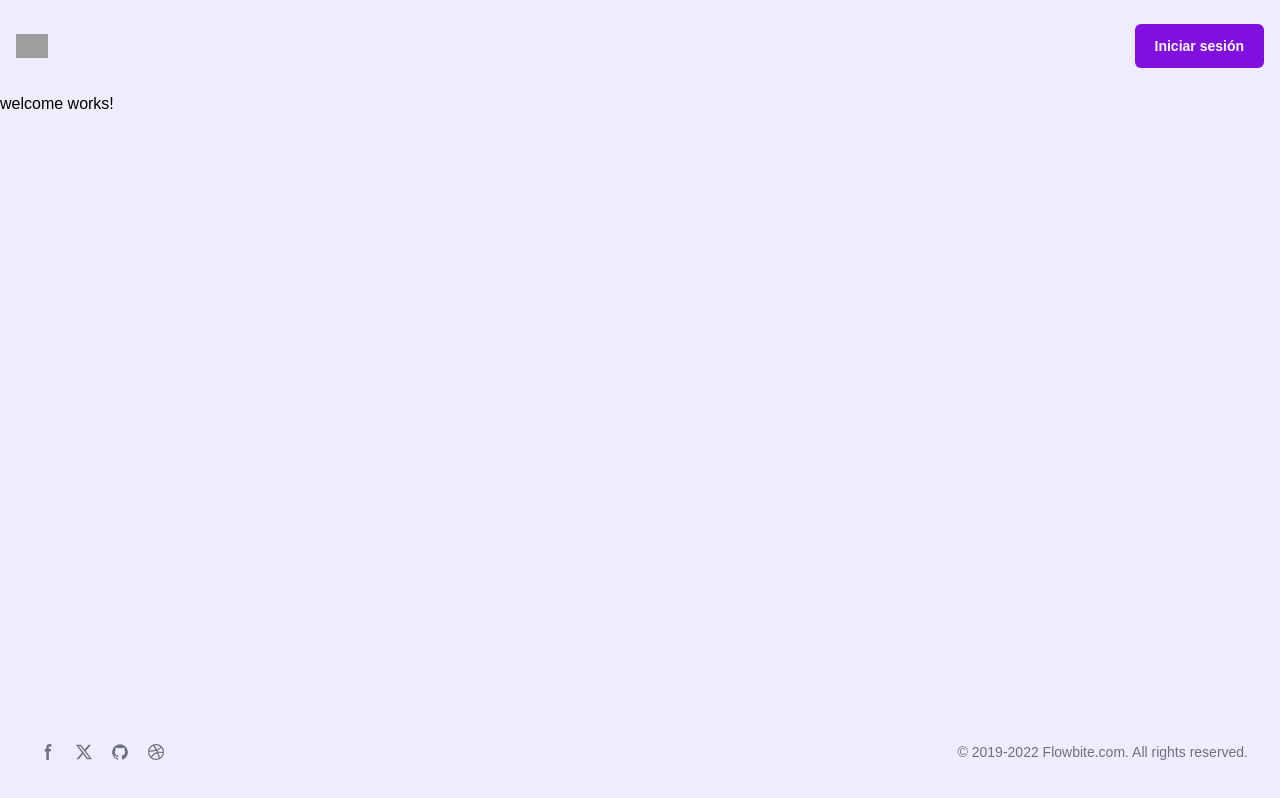
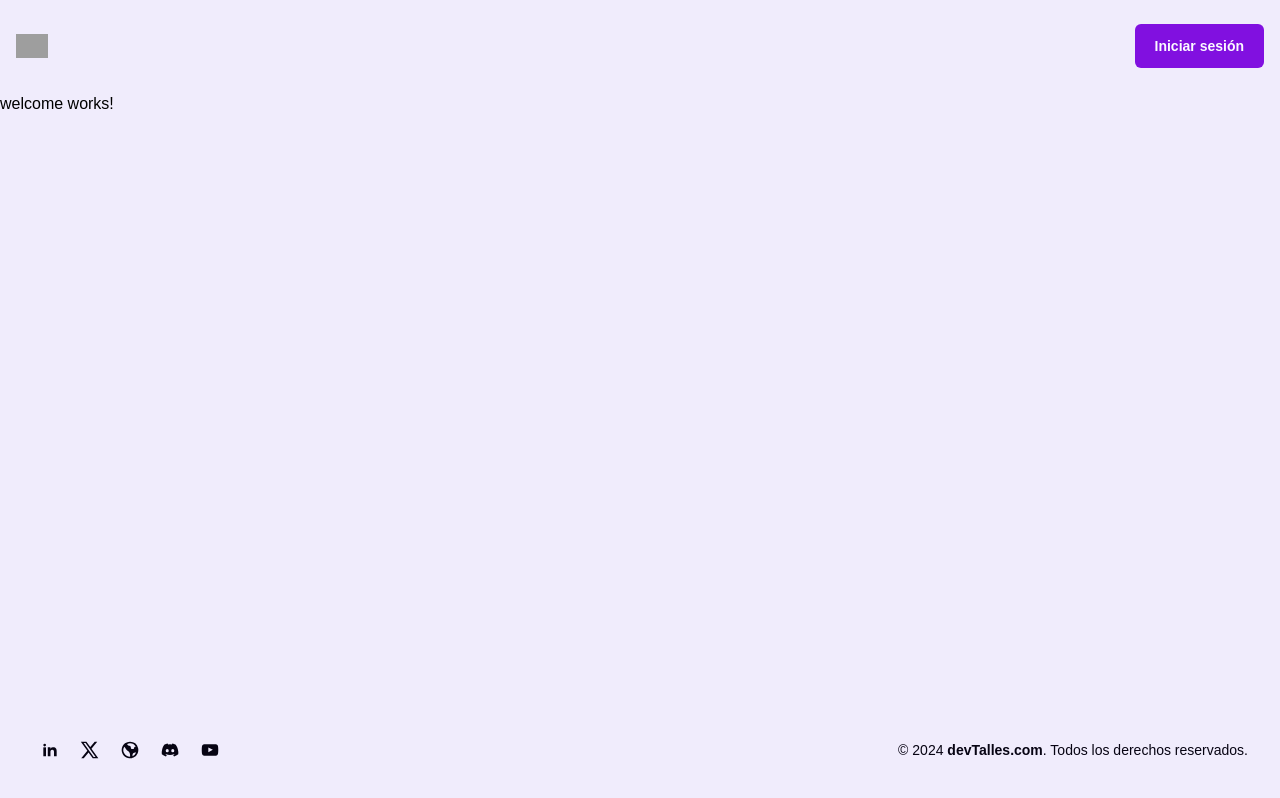
Before and after one commit to King-Monkey-Reloaded/quest-2024-client, an Angular app: page /welcome in a window 1280 px wide. Built offline with nearby package versions, Linux system fonts and the light colour scheme; grey boxes are pictures that could not be loaded.

Commit message:
Palette colors, footer and navbar

```diff
--- a/src/app/shared/components/footer/footer.component.html
+++ b/src/app/shared/components/footer/footer.component.html
@@ -1,49 +1,92 @@
 <footer>
-    <div class="fixed bottom-0 left-0 right-0 max-w-screen-xl w-full flex flex-wrap items-center justify-between mx-auto sm:items-center sm:justify-between p-4 sm:p-6 xl:p-8">
+    <div
+        class="fixed bottom-0 left-0 right-0 max-w-screen-xl w-full flex flex-wrap items-center justify-between mx-auto sm:items-center sm:justify-between p-4 sm:p-6 xl:p-8">
         <div class="flex justify-center items-center space-x-1">
-          <a href="#" data-tooltip-target="tooltip-facebook" class="inline-flex justify-center p-2 text-gray-500 rounded-lg cursor-pointer dark:text-gray-400 dark:hover:text-white hover:text-gray-900 hover:bg-gray-100 dark:hover:bg-gray-600">
-              <svg class="w-4 h-4" aria-hidden="true" xmlns="http://www.w3.org/2000/svg" fill="currentColor" viewBox="0 0 8 19">
-                  <path fill-rule="evenodd" d="M6.135 3H8V0H6.135a4.147 4.147 0 0 0-4.142 4.142V6H0v3h2v9.938h3V9h2.021l.592-3H5V3.591A.6.6 0 0 1 5.592 3h.543Z" clip-rule="evenodd"/>
+            <!-- LinkedIn -->
+            <a href="https://www.linkedin.com/school/devtalles/" target="_blank" data-tooltip-target="tooltip-linkedin"
+                class="inline-flex justify-center p-2 rounded-lg cursor-pointer hover:text-jaguar-950 hover:bg-primary-100">
+                <svg class="w-[20px] h-[20px] text-jaguar-950" aria-hidden="true" xmlns="http://www.w3.org/2000/svg"
+                    width="24" height="24" fill="currentColor" viewBox="0 0 24 24">
+                    <path fill-rule="evenodd"
+                        d="M12.51 8.796v1.697a3.738 3.738 0 0 1 3.288-1.684c3.455 0 4.202 2.16 4.202 4.97V19.5h-3.2v-5.072c0-1.21-.244-2.766-2.128-2.766-1.827 0-2.139 1.317-2.139 2.676V19.5h-3.19V8.796h3.168ZM7.2 6.106a1.61 1.61 0 0 1-.988 1.483 1.595 1.595 0 0 1-1.743-.348A1.607 1.607 0 0 1 5.6 4.5a1.601 1.601 0 0 1 1.6 1.606Z"
+                        clip-rule="evenodd" />
+                    <path d="M7.2 8.809H4V19.5h3.2V8.809Z" />
                 </svg>
-              <span class="sr-only">Facebook</span>
+                <span class="sr-only">LinkedIn</span>
             </a>
-          <div id="tooltip-facebook" role="tooltip" class="inline-block absolute invisible z-10 py-2 px-3 text-sm font-medium text-white bg-gray-900 rounded-lg shadow-sm opacity-0 transition-opacity duration-300 tooltip dark:bg-gray-700">
-              Like us on Facebook
+            <div id="tooltip-linkedin" role="tooltip"
+                class="inline-block absolute invisible z-10 py-2 px-3 text-sm font-medium text-lilac-50 bg-jaguar-950 rounded-lg shadow-sm opacity-0 transition-opacity duration-300 tooltip">
+                Síguenos en LinkedIn
                 <div class="tooltip-arrow" data-popper-arrow></div>
             </div>
-          <a href="#" data-tooltip-target="tooltip-twitter" class="inline-flex justify-center p-2 text-gray-500 rounded-lg cursor-pointer dark:text-gray-400 dark:hover:text-white hover:text-gray-900 hover:bg-gray-100 dark:hover:bg-gray-600">
-              <svg class="w-4 h-4" aria-hidden="true" xmlns="http://www.w3.org/2000/svg" fill="none" viewBox="0 0 20 20">
-                  <path fill="currentColor" d="M12.186 8.672 18.743.947h-2.927l-5.005 5.9-4.44-5.9H0l7.434 9.876-6.986 8.23h2.927l5.434-6.4 4.82 6.4H20L12.186 8.672Zm-2.267 2.671L8.544 9.515 3.2 2.42h2.2l4.312 5.719 1.375 1.828 5.731 7.613h-2.2l-4.699-6.237Z"/>
+            <!-- Twitter -->
+            <a href="https://twitter.com/DevTalles" target="_blank" data-tooltip-target="tooltip-x"
+                class="inline-flex justify-center p-2 rounded-lg cursor-pointer hover:text-jaguar-950 hover:bg-primary-100">
+                <svg class="w-[20px] h-[20px] text-jaguar-950" aria-hidden="true" xmlns="http://www.w3.org/2000/svg"
+                    width="24" height="24" fill="currentColor" viewBox="0 0 24 24">
+                    <path
+                        d="M13.795 10.533 20.68 2h-3.073l-5.255 6.517L7.69 2H1l7.806 10.91L1.47 22h3.074l5.705-7.07L15.31 22H22l-8.205-11.467Zm-2.38 2.95L9.97 11.464 4.36 3.627h2.31l4.528 6.317 1.443 2.02 6.018 8.409h-2.31l-4.934-6.89Z" />
                 </svg>
-              <span class="sr-only">Twitter</span>
+                <span class="sr-only">X</span>
             </a>
-          <div id="tooltip-twitter" role="tooltip" class="inline-block absolute invisible z-10 py-2 px-3 text-sm font-medium text-white bg-gray-900 rounded-lg shadow-sm opacity-0 transition-opacity duration-300 tooltip dark:bg-gray-700">
-              Follow us on Twitter
+            <div id="tooltip-x" role="tooltip"
+                class="inline-block absolute invisible z-10 py-2 px-3 text-sm font-medium text-lilac-50 bg-jaguar-950 rounded-lg shadow-sm opacity-0 transition-opacity duration-300 tooltip">
+                Síguenos en X
                 <div class="tooltip-arrow" data-popper-arrow></div>
             </div>
-          <a href="#" data-tooltip-target="tooltip-github" class="inline-flex justify-center p-2 text-gray-500 rounded-lg cursor-pointer dark:text-gray-400 dark:hover:text-white hover:text-gray-900 hover:bg-gray-100 dark:hover:bg-gray-600">
-              <svg class="w-4 h-4" aria-hidden="true" xmlns="http://www.w3.org/2000/svg" fill="currentColor" viewBox="0 0 20 20">
-                  <path fill-rule="evenodd" d="M10 .333A9.911 9.911 0 0 0 6.866 19.65c.5.092.678-.215.678-.477 0-.237-.01-1.017-.014-1.845-2.757.6-3.338-1.169-3.338-1.169a2.627 2.627 0 0 0-1.1-1.451c-.9-.615.07-.6.07-.6a2.084 2.084 0 0 1 1.518 1.021 2.11 2.11 0 0 0 2.884.823c.044-.503.268-.973.63-1.325-2.2-.25-4.516-1.1-4.516-4.9A3.832 3.832 0 0 1 4.7 7.068a3.56 3.56 0 0 1 .095-2.623s.832-.266 2.726 1.016a9.409 9.409 0 0 1 4.962 0c1.89-1.282 2.717-1.016 2.717-1.016.366.83.402 1.768.1 2.623a3.827 3.827 0 0 1 1.02 2.659c0 3.807-2.319 4.644-4.525 4.889a2.366 2.366 0 0 1 .673 1.834c0 1.326-.012 2.394-.012 2.72 0 .263.18.572.681.475A9.911 9.911 0 0 0 10 .333Z" clip-rule="evenodd"/>
+            <!-- Internet -->
+            <a href="https://cursos.devtalles.com/" target="_blank" data-tooltip-target="tooltip-internet"
+                class="inline-flex justify-center p-2 rounded-lg cursor-pointer hover:text-jaguar-950 hover:bg-primary-100">
+                <svg class="w-[20px] h-[20px] text-jaguar-950" aria-hidden="true" xmlns="http://www.w3.org/2000/svg"
+                    width="24" height="24" fill="currentColor" viewBox="0 0 24 24">
+                    <path fill-rule="evenodd"
+                        d="M8.64 4.737A7.97 7.97 0 0 1 12 4a7.997 7.997 0 0 1 6.933 4.006h-.738c-.65 0-1.177.25-1.177.9 0 .33 0 2.04-2.026 2.008-1.972 0-1.972-1.732-1.972-2.008 0-1.429-.787-1.65-1.752-1.923-.374-.105-.774-.218-1.166-.411-1.004-.497-1.347-1.183-1.461-1.835ZM6 4a10.06 10.06 0 0 0-2.812 3.27A9.956 9.956 0 0 0 2 12c0 5.289 4.106 9.619 9.304 9.976l.054.004a10.12 10.12 0 0 0 1.155.007h.002a10.024 10.024 0 0 0 1.5-.19 9.925 9.925 0 0 0 2.259-.754 10.041 10.041 0 0 0 4.987-5.263A9.917 9.917 0 0 0 22 12a10.025 10.025 0 0 0-.315-2.5A10.001 10.001 0 0 0 12 2a9.964 9.964 0 0 0-6 2Zm13.372 11.113a2.575 2.575 0 0 0-.75-.112h-.217A3.405 3.405 0 0 0 15 18.405v1.014a8.027 8.027 0 0 0 4.372-4.307ZM12.114 20H12A8 8 0 0 1 5.1 7.95c.95.541 1.421 1.537 1.835 2.415.209.441.403.853.637 1.162.54.712 1.063 1.019 1.591 1.328.52.305 1.047.613 1.6 1.316 1.44 1.825 1.419 4.366 1.35 5.828Z"
+                        clip-rule="evenodd" />
                 </svg>
-              <span class="sr-only">Github</span>
+                <span class="sr-only">Internet</span>
             </a>
-          <div id="tooltip-github" role="tooltip" class="inline-block absolute invisible z-10 py-2 px-3 text-sm font-medium text-white bg-gray-900 rounded-lg shadow-sm opacity-0 transition-opacity duration-300 tooltip dark:bg-gray-700">
-              Star us on GitHub
+            <div id="tooltip-internet" role="tooltip"
+                class="inline-block absolute invisible z-10 py-2 px-3 text-sm font-medium text-lilac-50 bg-jaguar-950 rounded-lg shadow-sm opacity-0 transition-opacity duration-300 tooltip">
+                Visítanos en DevTalles
                 <div class="tooltip-arrow" data-popper-arrow></div>
             </div>
-          <a href="#" data-tooltip-target="tooltip-dribbble" class="inline-flex justify-center p-2 text-gray-500 rounded-lg cursor-pointer dark:text-gray-400 dark:hover:text-white hover:text-gray-900 hover:bg-gray-100 dark:hover:bg-gray-600">
-              <svg class="w-4 h-4" aria-hidden="true" xmlns="http://www.w3.org/2000/svg" fill="currentColor" viewBox="0 0 20 20">
-                  <path fill-rule="evenodd" d="M10 0a10 10 0 1 0 10 10A10.009 10.009 0 0 0 10 0Zm6.613 4.614a8.523 8.523 0 0 1 1.93 5.32 20.094 20.094 0 0 0-5.949-.274c-.059-.149-.122-.292-.184-.441a23.879 23.879 0 0 0-.566-1.239 11.41 11.41 0 0 0 4.769-3.366ZM8 1.707a8.821 8.821 0 0 1 2-.238 8.5 8.5 0 0 1 5.664 2.152 9.608 9.608 0 0 1-4.476 3.087A45.758 45.758 0 0 0 8 1.707ZM1.642 8.262a8.57 8.57 0 0 1 4.73-5.981A53.998 53.998 0 0 1 9.54 7.222a32.078 32.078 0 0 1-7.9 1.04h.002Zm2.01 7.46a8.51 8.51 0 0 1-2.2-5.707v-.262a31.64 31.64 0 0 0 8.777-1.219c.243.477.477.964.692 1.449-.114.032-.227.067-.336.1a13.569 13.569 0 0 0-6.942 5.636l.009.003ZM10 18.556a8.508 8.508 0 0 1-5.243-1.8 11.717 11.717 0 0 1 6.7-5.332.509.509 0 0 1 .055-.02 35.65 35.65 0 0 1 1.819 6.476 8.476 8.476 0 0 1-3.331.676Zm4.772-1.462A37.232 37.232 0 0 0 13.113 11a12.513 12.513 0 0 1 5.321.364 8.56 8.56 0 0 1-3.66 5.73h-.002Z" clip-rule="evenodd"/>
+            <!-- Discord -->
+            <a href="https://discord.gg/devtalles-1130900724499365958" target="_blank"
+                data-tooltip-target="tooltip-discord"
+                class="inline-flex justify-center p-2 rounded-lg cursor-pointer hover:text-jaguar-950 hover:bg-primary-100">
+                <svg class="w-[20px] h-[20px] text-jaguar-950" aria-hidden="true" xmlns="http://www.w3.org/2000/svg"
+                    width="24" height="24" fill="currentColor" viewBox="0 0 24 24">
+                    <path
+                        d="M18.942 5.556a16.3 16.3 0 0 0-4.126-1.3 12.04 12.04 0 0 0-.529 1.1 15.175 15.175 0 0 0-4.573 0 11.586 11.586 0 0 0-.535-1.1 16.274 16.274 0 0 0-4.129 1.3 17.392 17.392 0 0 0-2.868 11.662 15.785 15.785 0 0 0 4.963 2.521c.41-.564.773-1.16 1.084-1.785a10.638 10.638 0 0 1-1.706-.83c.143-.106.283-.217.418-.331a11.664 11.664 0 0 0 10.118 0c.137.114.277.225.418.331-.544.328-1.116.606-1.71.832a12.58 12.58 0 0 0 1.084 1.785 16.46 16.46 0 0 0 5.064-2.595 17.286 17.286 0 0 0-2.973-11.59ZM8.678 14.813a1.94 1.94 0 0 1-1.8-2.045 1.93 1.93 0 0 1 1.8-2.047 1.918 1.918 0 0 1 1.8 2.047 1.929 1.929 0 0 1-1.8 2.045Zm6.644 0a1.94 1.94 0 0 1-1.8-2.045 1.93 1.93 0 0 1 1.8-2.047 1.919 1.919 0 0 1 1.8 2.047 1.93 1.93 0 0 1-1.8 2.045Z" />
                 </svg>
-              <span class="sr-only">Dribbble</span>
+                <span class="sr-only">Internet</span>
             </a>
-          <div id="tooltip-dribbble" role="tooltip" class="inline-block absolute invisible z-10 py-2 px-3 text-sm font-medium text-white bg-gray-900 rounded-lg shadow-sm opacity-0 transition-opacity duration-300 tooltip dark:bg-gray-700">
-              Follow us on Dribbble
+            <div id="tooltip-discord" role="tooltip"
+                class="inline-block absolute invisible z-10 py-2 px-3 text-sm font-medium text-lilac-50 bg-jaguar-950 rounded-lg shadow-sm opacity-0 transition-opacity duration-300 tooltip">
+                Únete a nuestro Discord
+                <div class="tooltip-arrow" data-popper-arrow></div>
+            </div>
+            <!-- YouTube -->
+            <a href="https://www.youtube.com/@DevTalles" target="_blank" data-tooltip-target="tooltip-youtube"
+                class="inline-flex justify-center p-2 rounded-lg cursor-pointer hover:text-jaguar-950 hover:bg-primary-100">
+                <svg class="w-[20px] h-[20px] text-jaguar-950" aria-hidden="true" xmlns="http://www.w3.org/2000/svg"
+                    width="24" height="24" fill="currentColor" viewBox="0 0 24 24">
+                    <path fill-rule="evenodd"
+                        d="M21.7 8.037a4.26 4.26 0 0 0-.789-1.964 2.84 2.84 0 0 0-1.984-.839c-2.767-.2-6.926-.2-6.926-.2s-4.157 0-6.928.2a2.836 2.836 0 0 0-1.983.839 4.225 4.225 0 0 0-.79 1.965 30.146 30.146 0 0 0-.2 3.206v1.5a30.12 30.12 0 0 0 .2 3.206c.094.712.364 1.39.784 1.972.604.536 1.38.837 2.187.848 1.583.151 6.731.2 6.731.2s4.161 0 6.928-.2a2.844 2.844 0 0 0 1.985-.84 4.27 4.27 0 0 0 .787-1.965 30.12 30.12 0 0 0 .2-3.206v-1.516a30.672 30.672 0 0 0-.202-3.206Zm-11.692 6.554v-5.62l5.4 2.819-5.4 2.801Z"
+                        clip-rule="evenodd" />
+                </svg>
+                <span class="sr-only">Youtube</span>
+            </a>
+            <div id="tooltip-youtube" role="tooltip"
+                class="inline-block absolute invisible z-10 py-2 px-3 text-sm font-medium text-lilac-50 bg-jaguar-950 rounded-lg shadow-sm opacity-0 transition-opacity duration-300 tooltip">
+                Suscríbete a nuestro canal de YouTube
                 <div class="tooltip-arrow" data-popper-arrow></div>
             </div>
         </div>
-        <p class="mb-4 text-sm text-center text-gray-500 dark:text-gray-400 sm:mb-0">
-            &copy; 2019-2022 <a href="https://flowbite.com/" class="hover:underline" target="_blank">Flowbite.com</a>. All rights reserved.
+        <p class="mb-4 text-sm text-center text-jaguar-950 sm:mb-0">
+            &copy; 2024 <a href="https://cursos.devtalles.com/" class="font-semibold hover:underline"
+                target="_blank">devTalles.com</a>.
+            Todos los derechos reservados.
         </p>
     </div>
 </footer>
--- a/src/app/shared/components/navbar/navbar.component.html
+++ b/src/app/shared/components/navbar/navbar.component.html
@@ -5,7 +5,7 @@
         </a>
         <div class="flex md:order-2 space-x-3 md:space-x-0 rtl:space-x-reverse">
             <button [routerLink]="['/auth/discord/login']" type="button"
-                class="text-light bg-primary-700 hover:bg-primary-800 focus:ring-4 focus:outline-none focus:ring-primary-300 font-semibold rounded-[6px] text-sm px-5 py-3 text-center">
+                class="text-lilac-50 bg-primary-700 hover:bg-primary-800 focus:ring-4 focus:outline-none focus:ring-primary-300 font-semibold rounded-[6px] text-sm px-5 py-3 text-center">
                 Iniciar sesión
             </button>
         </div>
```
Also changed, not shown: tailwind.config.js (+26 -2 lines). Lines whose indentation alone changed are shown as unchanged.
